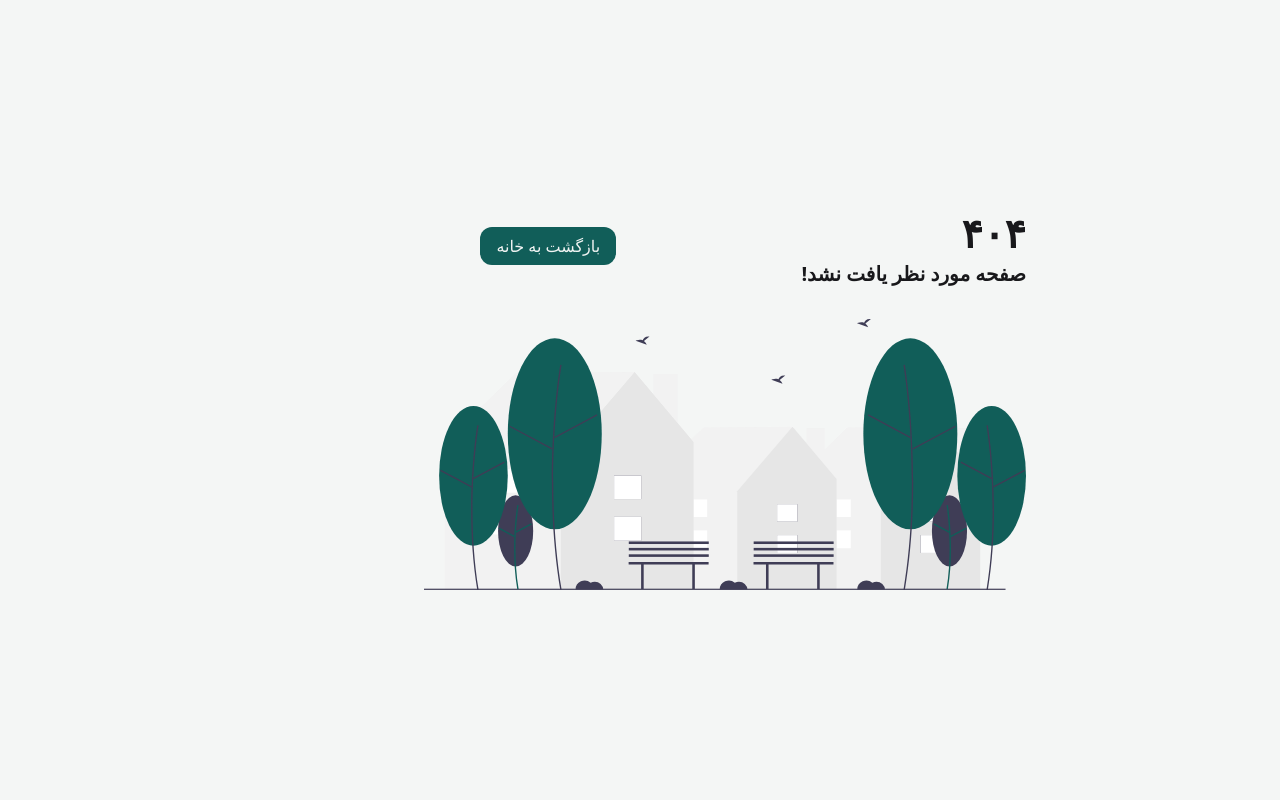
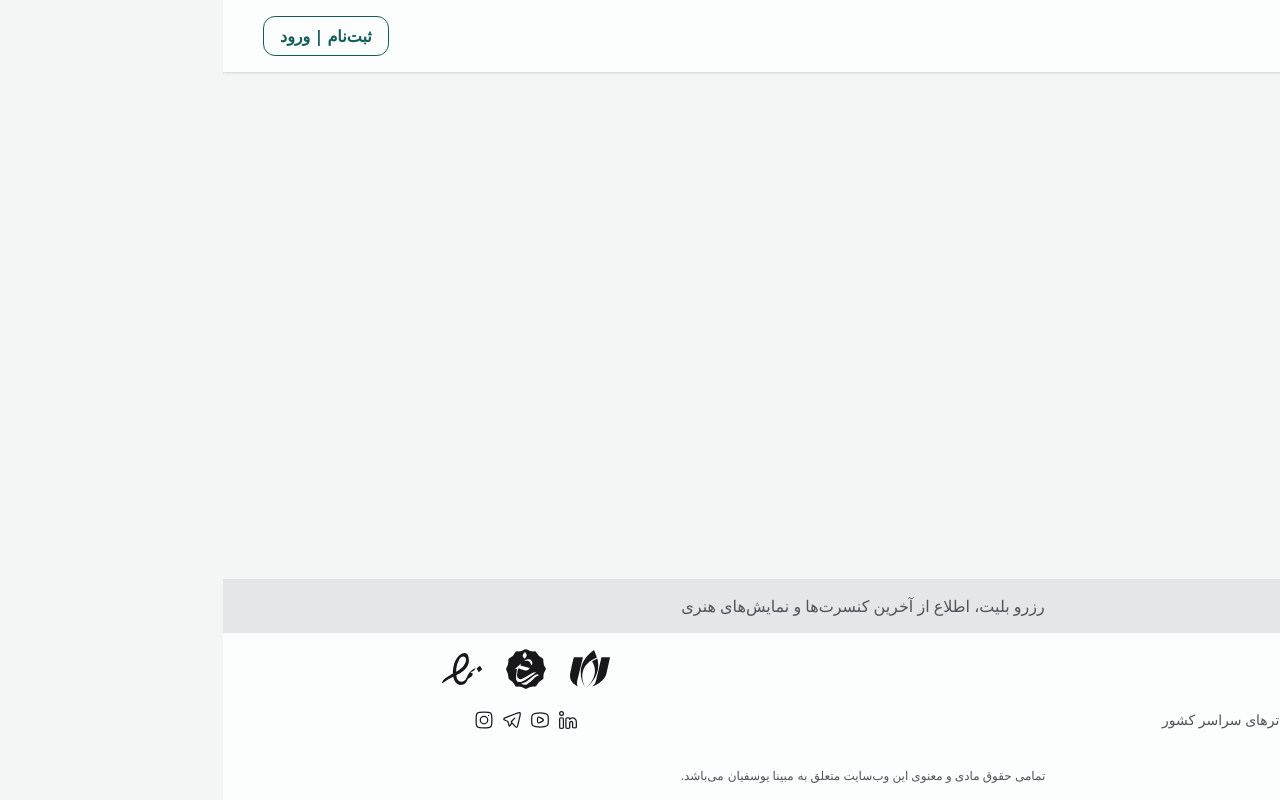
Before and after one commit to MobinaYousefian/concert-ticket-booking-platform, a Next.js app: page /dashboard in a window 1280 px wide. Before the commit this address had no page. Built offline with nearby package versions, Linux system fonts and the light colour scheme; a small style sheet from the web is missing.

Commit message:
[ADD] dashboard page

```diff
--- /dev/null
+++ b/src/app/(application)/(dashboard)/dashboard/page.module.css
@@ -0,0 +1,2 @@
+.page {
+}
--- /dev/null
+++ b/src/app/(application)/(dashboard)/dashboard/page.tsx
@@ -0,0 +1,14 @@
+import { ReactElement } from "react";
+
+import ButtonComponent from "@/components/button/button.component";
+
+import styles from "./page.module.css";
+
+export default function Page(): ReactElement {
+  return (
+    <div className={styles.page}>
+      <h1>داشبورد</h1>
+      <ButtonComponent variant="destructive">خروج</ButtonComponent>
+    </div>
+  );
+}
```
